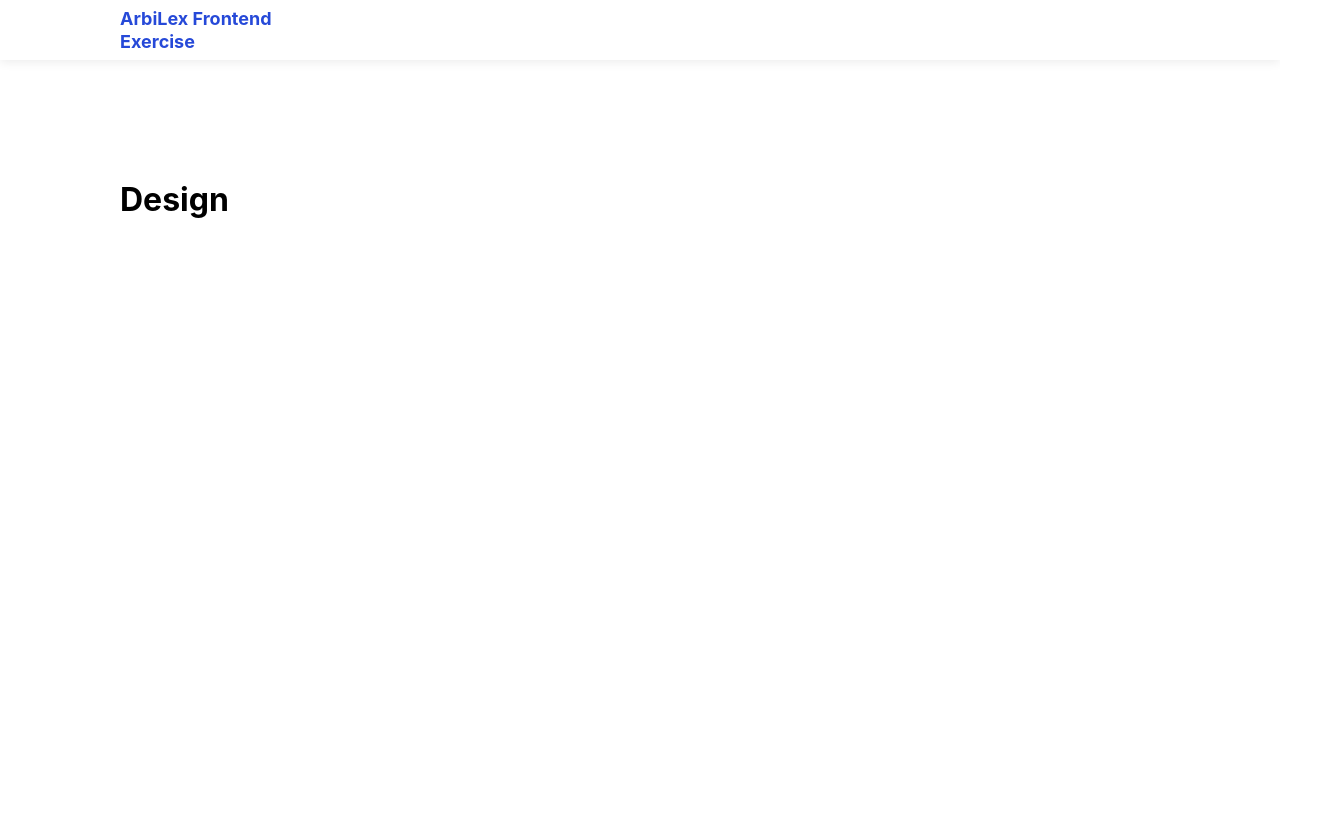
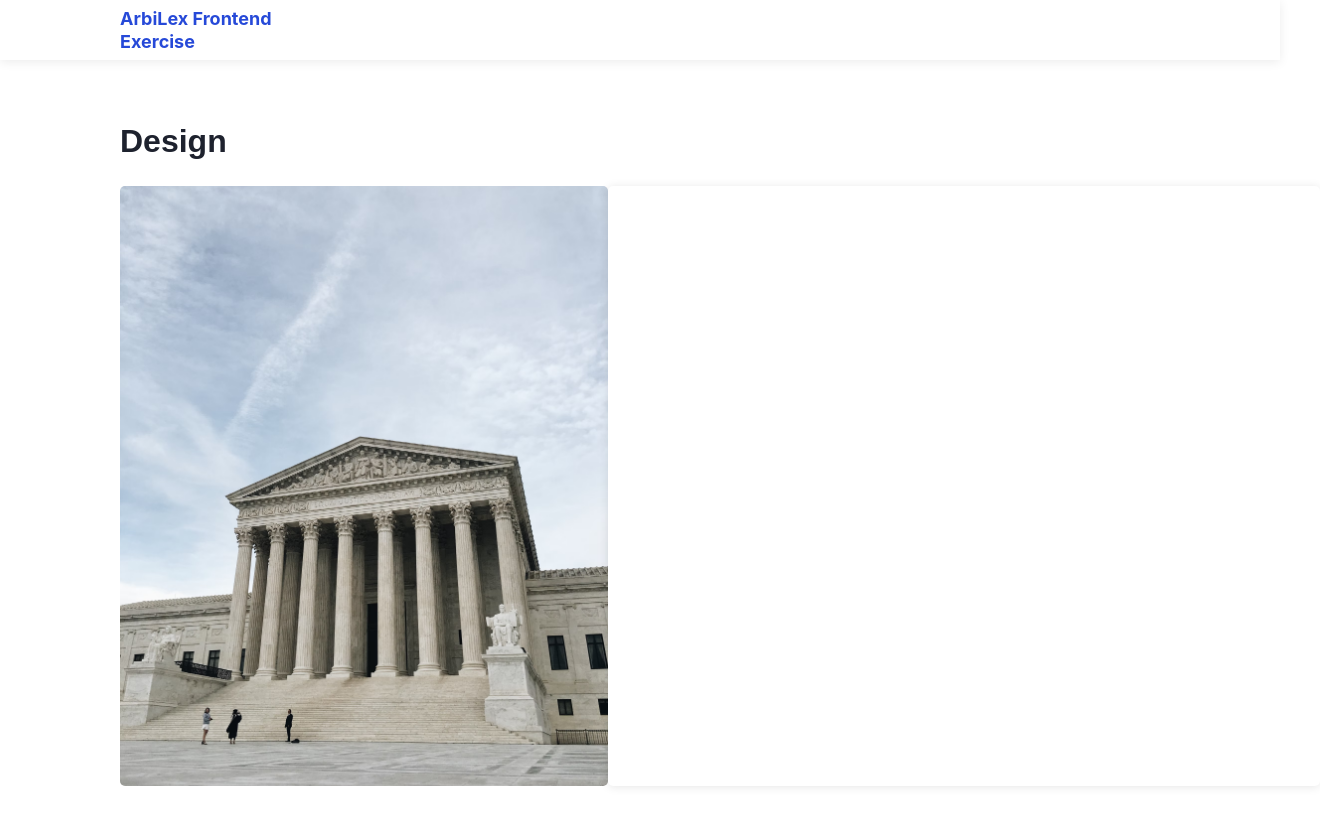
Before and after one commit to David7Mejia/figmaDesignChallenge, a React (Create React App) app: page / in a window 1280 px wide. Shown: the top 826 px of the page, 1320 px wide, since content can reach past the window. Built offline with nearby package versions, Linux system fonts and the light colour scheme.

Commit message:
add design content styles

```diff
--- a/package.json
+++ b/package.json
@@ -9,6 +9,7 @@
     "react": "^18.0.0",
     "react-dom": "^18.0.0",
     "react-scripts": "5.0.1",
+    "sass": "^1.50.0",
     "web-vitals": "^2.1.4"
   },
   "scripts": {
--- a/src/components/Content/Content.css
+++ b/src/components/Content/Content.css
@@ -1,4 +1,22 @@
 .main-content-holder{
-    margin: 120px 120px 0 120px;
+    margin: 60px 120px 0 120px;
     height: 100vh;
+    width: 1200px;
 }
+
+.section-title{
+    /* position: absolute; */
+    height: 42px;
+
+    font-family: 'DM Sans', sans-serif;
+    font-style: normal;
+    font-weight: 700;
+    font-size: 32px;
+    line-height: 42px;
+    color: #1E222E;
+}
+
+#design-title{
+    width: 105px;
+    margin-bottom: 24px;
+}
--- a/src/components/Content/index.js
+++ b/src/components/Content/index.js
@@ -1,5 +1,5 @@
-import "./Content.css";
 import Design from "../Design/index";
+import './Content.css';
 
 const Content = () => {
   return (
--- a/src/components/Design/Design.css
+++ b/src/components/Design/Design.css
@@ -0,0 +1,22 @@
+/*? Group 33 */
+.design-content {
+  display: flex;
+  position: absolute;
+  height: 600px;
+}
+
+.design-picture {
+  width: 488px;
+  background-image: url('../../sources/cathedral.avif');
+  background-position: center;
+  background-size: cover;
+  background-repeat: no-repeat;
+  border-radius: 5px;
+}
+
+.design-text {
+    width: 712px;
+  background: #ffffff;
+  box-shadow: 0px 1px 10px rgba(0, 0, 0, 0.1);
+  border-radius: 5px;
+}
--- a/src/components/Design/index.js
+++ b/src/components/Design/index.js
@@ -3,7 +3,15 @@ import "./Design.css";
 const Design = () => {
   return (
     <div>
-      <h1>Design</h1>
+      <h1 className='section-title' id='design-title'>Design</h1>
+      <div className='design-content group33'>
+
+        <div className='design-picture'>
+        </div>
+        <div className='design-text'>
+
+        </div>
+      </div>
     </div>
   );
 };
```
Also changed, not shown: src/sources/cathedral.avif (added), 1 other file (tests, documents, lock files or other folders).
